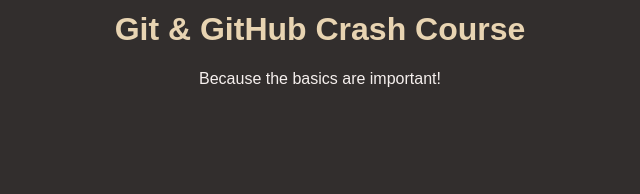
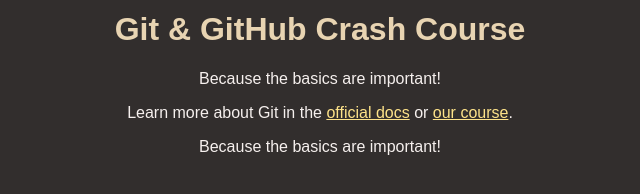
Before and after one commit to rujipata/git_test, a plain HTML site: page index.html in a window 1280 px wide. Shown: the part 158-352 px from the top of the page, without its empty margins (320-960 px from the left). Drawn offline with Linux system fonts and the light colour scheme.

Commit message:
added links and restructured page

```diff
--- a/index.html
+++ b/index.html
@@ -8,8 +8,18 @@
     <link rel="stylesheet" href="styles.css" />
   </head>
   <body>
-    <img id="logo" src="logo.png" alt="A logo that contains the word 'Git'" />
-    <h1>Git & GitHub Crash Course</h1>
+    <header>
+      <img id="logo" src="logo.png" alt="A logo that contains the word 'Git'" />
+      <h1>Git & GitHub Crash Course</h1>
+    </header>
+    <main>
+      <p>Because the basics are important!</p>
+      <p>
+        Learn more about Git in the
+        <a href="https://git-scm.com/book/en/v2">official docs</a> or
+        <a href="https://acad.link/git">our course</a>.
+      </p>
+    </main>
     <p>Because the basics are important!</p>
   </body>
 </html>
--- a/styles.css
+++ b/styles.css
@@ -19,3 +19,7 @@ body {
 h1 {
   color: #e8d4b2;
 }
+
+a {
+  color: #fee389;
+}
```
